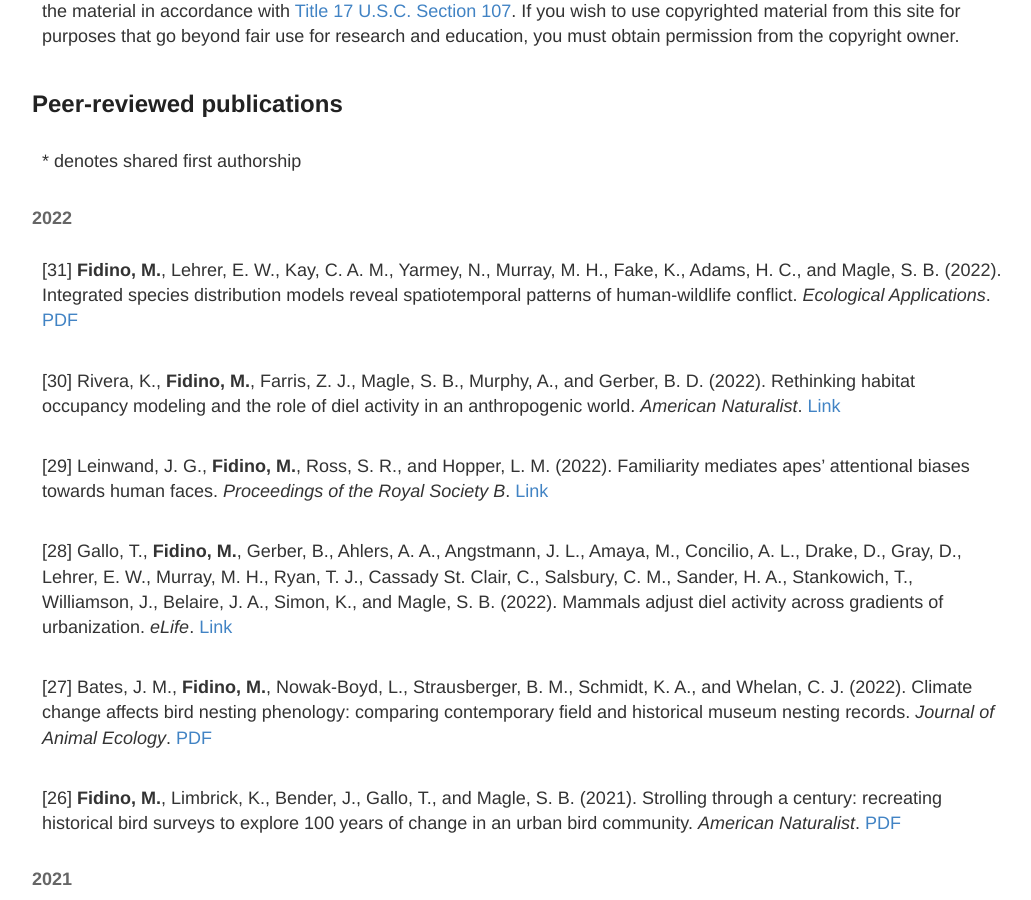
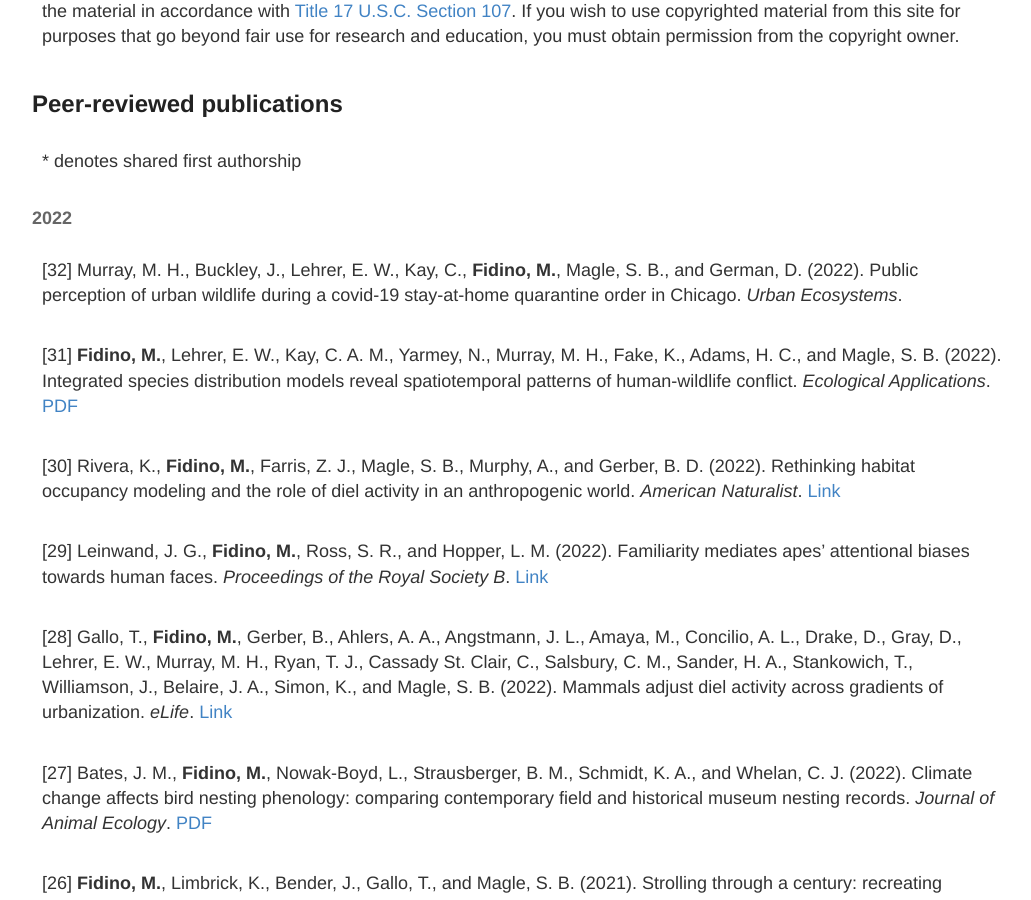
Before and after one commit to mfidino/mfidino.github.io, a Jekyll site: the page built from publications.md, in a window 1280 px wide and 900 px high, scrolled down 338 px. Shown: the whole window, without its empty margins (118-1149 px from the left). Built offline with Jekyll 4.4.1, drawn with Linux system fonts in a browser that asks for light colours.

Commit message:
new publication

```diff
--- a/publications.md
+++ b/publications.md
@@ -18,6 +18,7 @@ This site contains copyrighted material, the use of which has not always been sp
 
 #### 2022
 
+[32] Murray, M. H., Buckley, J., Lehrer, E. W., Kay, C., **Fidino, M.**, Magle, S. B., and German, D. (2022). Public perception of urban wildlife during a covid-19 stay-at-home quarantine order in Chicago. *Urban Ecosystems*.
 
 [31] **Fidino, M.**, Lehrer, E. W., Kay, C. A. M., Yarmey, N., Murray, M. H., Fake, K., Adams, H. C., and Magle, S. B. (2022).  Integrated species distribution models reveal spatiotemporal patterns of human-wildlife conflict. *Ecological Applications*. [PDF](../public/Fidino_eco_apps_2022.pdf)
 
```
Also changed, not shown: 1 other file.
